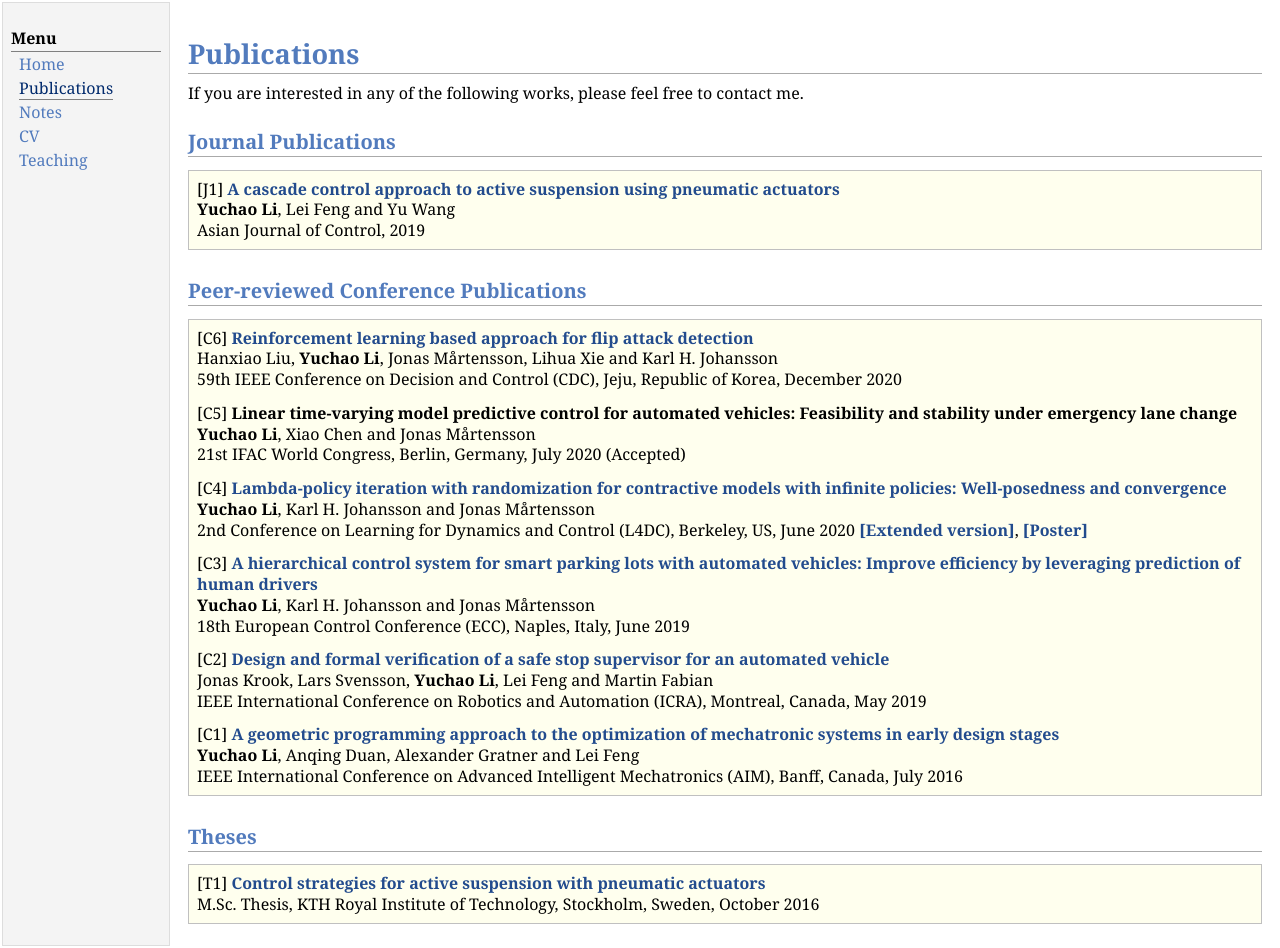
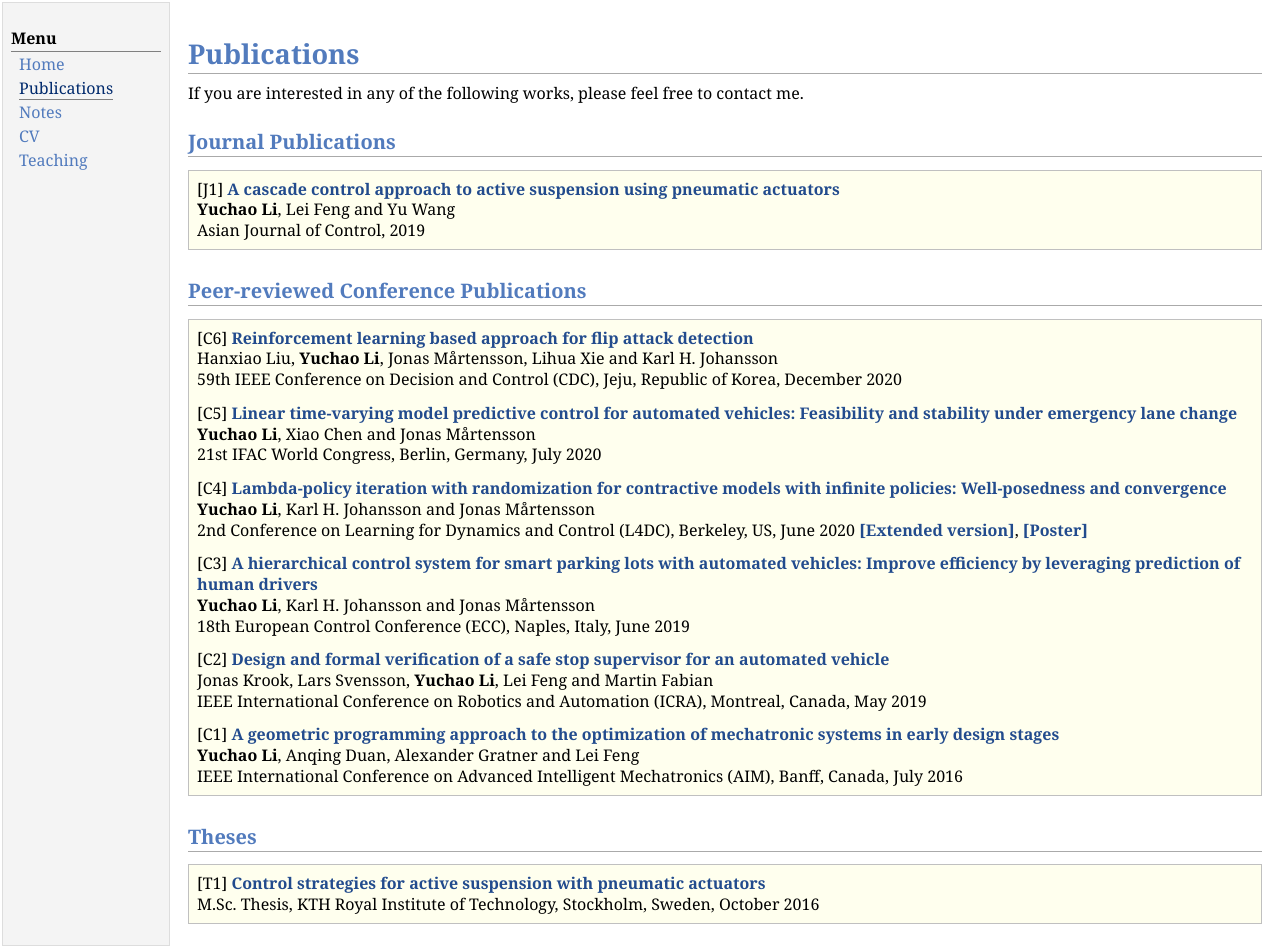
Before and after one commit to yuchaotaigu/yuchaotaigu.github.io, a Jekyll site: the page research.html, which Jekyll copies as it is, in a window 1280 px wide. Built offline with Jekyll 4.4.1, drawn with Linux system fonts in a browser that asks for light colours; comment, search, counter and statistics services are not loaded.

Commit message:
ifac link

```diff
--- a/research.html
+++ b/research.html
@@ -43,9 +43,9 @@ If you are interested in any of the following works, please feel free to contact
 <p>[C6] <a href="https://ieeexplore.ieee.org/abstract/document/9303818"><b>Reinforcement learning based approach for flip attack detection</b></a><br />
 Hanxiao Liu, <b>Yuchao Li</b>, Jonas Mårtensson, Lihua Xie and Karl H. Johansson <br />
 59th IEEE Conference on Decision and Control (CDC), Jeju, Republic of Korea, December 2020 </p>
-<p>[C5] <b>Linear time-varying model predictive control for automated vehicles: Feasibility and stability under emergency lane change </b><br />
+<p>[C5] <a href="https://www.sciencedirect.com/science/article/pii/S2405896320303062"><b>Linear time-varying model predictive control for automated vehicles: Feasibility and stability under emergency lane change </b></a><br />
 <b>Yuchao Li</b>, Xiao Chen and Jonas Mårtensson <br />
-21st IFAC World Congress, Berlin, Germany, July 2020 (Accepted) </p>
+21st IFAC World Congress, Berlin, Germany, July 2020 </p>
 <p>[C4] <a href="http://proceedings.mlr.press/v120/li20b.html"><b>Lambda-policy iteration with randomization for contractive models with infinite policies: Well-posedness and convergence </b></a><br />
 <b>Yuchao Li</b>, Karl H. Johansson and Jonas Mårtensson <br />
 2nd Conference on Learning for Dynamics and Control (L4DC), Berkeley, US, June 2020 <a href="https://arxiv.org/abs/1912.08504"><b>[Extended version]</b></a>, <a href="research/L4DC_poster.pdf"><b>[Poster]</b></a><br /></p>
```
